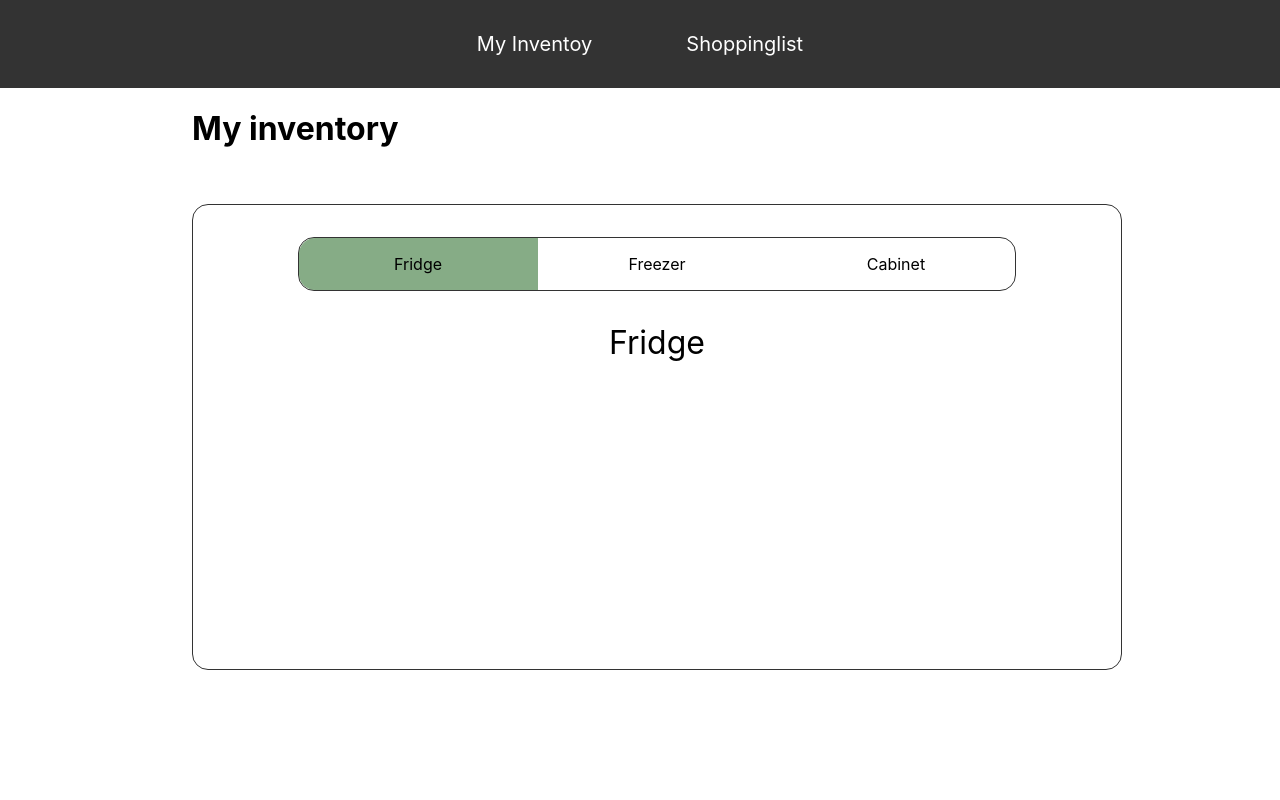
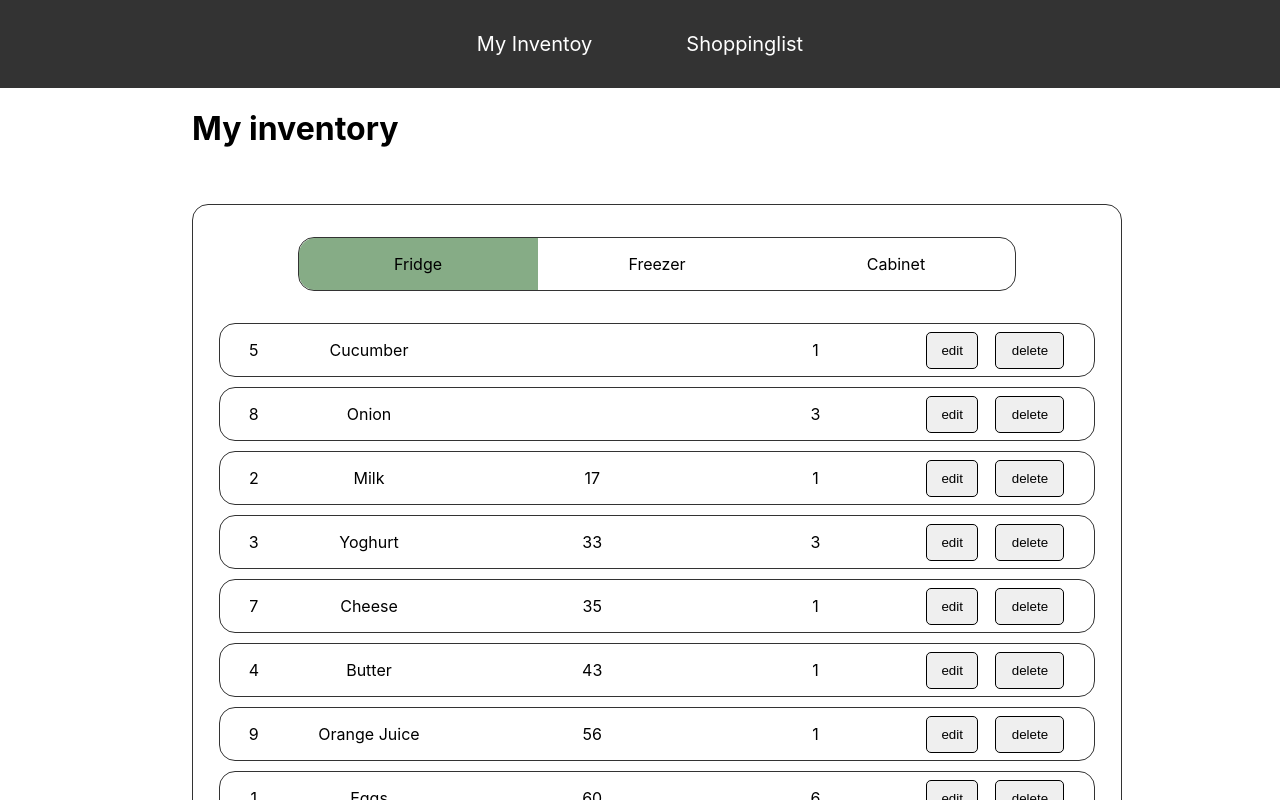
Before and after one commit to JohanneD/foodster, a React (Create React App) app: page / in a window 1280 px wide. Shown: the top 800 px of the page. Built offline with nearby package versions, Linux system fonts and the light colour scheme.

Commit message:
dummy data, and inventorylistItem component

```diff
--- a/src/components/AllTabs/Cabinet.js
+++ b/src/components/AllTabs/Cabinet.js
@@ -1,10 +1,16 @@
 import React from 'react';
 import "./../../styles/Tabs/tabs.css";
+import InventoryListItem from '../ListItems/inventoryListItem';
+import { foodInventoryCabinet } from "./../../data/foodInventoryCabinet.js";
 
 function Cabinet(){
   return (
     <div className="cabinet">
-      <p>Cabinet</p>
+      {foodInventoryCabinet.map((data, key) => {
+          return (
+            <InventoryListItem id={data.id} name={data.name} expiration={data.expiration} amount={data.amount} />
+          );
+        })}
     </div>
   );
 }
--- a/src/components/AllTabs/Freezer.js
+++ b/src/components/AllTabs/Freezer.js
@@ -1,10 +1,16 @@
 import React from 'react';
+import InventoryListItem from '../ListItems/inventoryListItem';
+import { foodInventoryFreezer } from "./../../data/foodInventoryFreezer.js";
 import "./../../styles/Tabs/tabs.css";
 
 function Freezer(){
   return (
     <div className="freezer">
-      <p>Freezer</p>
+      {foodInventoryFreezer.map((data, key) => {
+          return (
+            <InventoryListItem id={data.id} name={data.name} expiration={data.expiration} amount={data.amount} />
+          );
+        })}
     </div>
   );
 }
--- a/src/components/AllTabs/Fridge.js
+++ b/src/components/AllTabs/Fridge.js
@@ -1,10 +1,41 @@
 import React from 'react';
+import InventoryListItem from '../ListItems/inventoryListItem';
+import { foodInventoryFridge } from "./../../data/foodInventoryFridge.js";
 import "./../../styles/Tabs/tabs.css";
 
+function toDaysUntil(expiration){
+  const current = new Date();
+  var diffDays = null;
+  if (expiration !== ""){
+      const date1 = new Date(expiration.split('/').reverse().join('-'));
+      const date2 = new Date(`${current.getFullYear()}/${current.getMonth()+1}/${current.getDate()}`);
+      const diffTime = Math.abs(date2 - date1);
+
+      diffDays = Math.ceil(diffTime / (1000 * 60 * 60 * 24));
+  };
+  return diffDays
+}
+
+
 function Fridge(){
+  console.log(foodInventoryFridge);
+  var foodFridge = foodInventoryFridge.sort((a, b) => {
+
+    if (toDaysUntil(a.expiration) < toDaysUntil(b.expiration)) {
+      return -1;
+    }
+    return 1;
+  });
+
+  console.log(foodFridge);
+
   return (
     <div className="fridge">
-      <p>Fridge</p>
+      {foodFridge.map((data, key) => {
+          return (
+            <InventoryListItem key={key} id={data.id} name={data.name} expiration={data.expiration} amount={data.amount} />
+          );
+        })}
     </div>
   );
 }
--- /dev/null
+++ b/src/components/ListItems/inventoryListItem.js
@@ -0,0 +1,50 @@
+import React from 'react';
+import "./../../styles/inventoryitem.css";
+
+function InventoryListItem({ id, name, expiration, amount }){
+    const current = new Date();
+    var diffDays = null;
+    if (expiration !== ""){
+        const date1 = new Date(expiration.split('/').reverse().join('-'));
+        const date2 = new Date(`${current.getFullYear()}/${current.getMonth()+1}/${current.getDate()}`);
+        const diffTime = Math.abs(date2 - date1);
+
+        diffDays = Math.ceil(diffTime / (1000 * 60 * 60 * 24));
+    };
+  return (
+    //subtract expiration date from current date
+      <div className="inventory_container">
+        <div className="inventory_id">
+            <p>{id}</p>
+        </div>
+        <div className="inventory_name">
+            <p>{name}</p>
+        </div>
+        <div className="inventory_expliration">
+            <p>{diffDays}</p>
+        </div>
+        <div className="inventory_amount">
+            <p>{amount}</p>
+        </div>
+        <div className="inventory_edit">
+            <button className='edit_item_button'>edit</button>
+            <button className='delete_item_button'>delete</button>
+        </div>
+            {/*<div class="grid-contitem">
+                <div class="item1">
+                    <div class="inventory-heading">{name}</div>
+                    <div class="inventory-expriation">Expiration date: {expiration}</div>
+                </div>
+                <div class="item2">
+                    <div class="amount-adjuster">
+                        <button class="indecrement-button" onClick="decrement()">-</button>
+                        <div id="amount-item">{amount}</div>
+                        <button class="indecrement-button" onClick="increment()">+</button>
+                    </div>
+                </div>
+            </div>
+        */}
+        </div>
+  );
+}
+export default InventoryListItem;
--- /dev/null
+++ b/src/data/foodInventoryCabinet.js
@@ -0,0 +1,56 @@
+export var foodInventoryCabinet = [
+    {
+      id: "1",
+      name: "Pasta",
+      expiration: "22/06/2023",
+      amount: "2",
+    },
+    {
+        id: "2",
+        name: "Potatos",
+        expiration: "",
+        amount: "8",
+    },
+    {
+        id: "3",
+        name: "Oats",
+        expiration: "23/04/2023",
+        amount: "2",
+    },
+    {
+        id: "4",
+        name: "Nesquick Cerial",
+        expiration: "11/09/2023",
+        amount: "2",
+    },
+    {
+        id: "5",
+        name: "Salt",
+        expiration: "",
+        amount: "1",
+    },
+    {
+        id: "6",
+        name: "Pepper",
+        expiration: "",
+        amount: "1",
+    },
+    {
+        id: "7",
+        name: "Coffee",
+        expiration: "",
+        amount: "2",
+    },
+    {
+        id: "8",
+        name: "Peanutbutter",
+        expiration: "14/06/2023",
+        amount: "1",
+    },
+    {
+        id: "9",
+        name: "Nutella",
+        expiration: "18/07/2023",
+        amount: "1",
+    },
+  ];
--- /dev/null
+++ b/src/data/foodInventoryFreezer.js
@@ -0,0 +1,32 @@
+export var foodInventoryFreezer = [
+    {
+      id: "1",
+      name: "Blueberries",
+      expiration: "",
+      amount: "1",
+    },
+    {
+        id: "2",
+        name: "Chicken",
+        expiration: "",
+        amount: "5",
+    },
+    {
+        id: "3",
+        name: "Bread",
+        expiration: "",
+        amount: "1",
+    },
+    {
+        id: "4",
+        name: "Wok Mix",
+        expiration: "",
+        amount: "1",
+    },
+    {
+        id: "5",
+        name: "Ice Cream",
+        expiration: "",
+        amount: "1",
+    },
+  ];
--- /dev/null
+++ b/src/data/foodInventoryFridge.js
@@ -0,0 +1,56 @@
+export var foodInventoryFridge = [
+    {
+      id: "1",
+      name: "Eggs",
+      expiration: "22/03/2023",
+      amount: "6",
+    },
+    {
+        id: "2",
+        name: "Milk",
+        expiration: "07/02/2023",
+        amount: "1",
+    },
+    {
+        id: "3",
+        name: "Yoghurt",
+        expiration: "23/02/2023",
+        amount: "3",
+    },
+    {
+        id: "4",
+        name: "Butter",
+        expiration: "05/03/2023",
+        amount: "1",
+    },
+    {
+        id: "5",
+        name: "Cucumber",
+        expiration: "",
+        amount: "1",
+    },
+    {
+        id: "6",
+        name: "Ham",
+        expiration: "22/03/2023",
+        amount: "1",
+    },
+    {
+        id: "7",
+        name: "Cheese",
+        expiration: "25/02/2023",
+        amount: "1",
+    },
+    {
+        id: "8",
+        name: "Onion",
+        expiration: "",
+        amount: "3",
+    },
+    {
+        id: "9",
+        name: "Orange Juice",
+        expiration: "18/03/2023",
+        amount: "1",
+    },
+  ];
--- a/src/styles/Tabs/tabs.css
+++ b/src/styles/Tabs/tabs.css
@@ -57,9 +57,3 @@
   .tabs_list li.active {
     background: rgba(15, 90, 15, 0.5);
   }
-
-  .fridge p, .freezer p, .cabinet p {
-    font-size: 2rem;
-    text-align: center;
-    color: black;
-  }
--- /dev/null
+++ b/src/styles/inventoryitem.css
@@ -0,0 +1,86 @@
+.inventory_container{
+    display: flex;
+    margin: 10px;
+    flex-direction: row;
+    border: 1px solid #333;
+    justify-content: space-evenly;
+    border-radius: 1rem;
+    padding: 0 5px 0 5px;
+}
+
+.inventory_id {
+    display: flex;
+    width: 5%;
+    color: black;
+    justify-content: center;
+}
+.inventory_name {
+    display: flex;
+    color: black;
+    width: 20%;
+    justify-content: center;
+}
+.inventory_expliration {
+    display: flex;
+    color: black;
+    width: 30%;
+    justify-content: center;
+}
+.inventory_amount {
+    display: flex;
+    color: black;
+    width: 20%;
+    justify-content: center;
+}
+.inventory_edit {
+    width: 20%;
+    display: flex;
+    justify-content: space-evenly;
+    align-items: center;
+}
+
+.delete_item_button{
+    width: 40%;
+    height: 70%;
+    border: 2px;
+    border-radius: 5px;
+    border: 1px solid black;
+}
+
+.edit_item_button{
+    width: 30%;
+    height: 70%;
+    border: 2px;
+    border-radius: 5px;
+    border: 1px solid black;
+}
+
+.grid_contitem{
+    border: 1px solid rgba(0, 0, 0, 0.8);
+    border-radius: 5px;
+    display: flex;
+    flex-direction: row;
+}
+
+
+.amount-adjuster{
+    position: absolute;
+    display: flex;
+    flex-direction: row;
+    align-items: center;
+    text-align: center;
+    right: 30px;
+    top: 15px;
+}
+
+.indecrement-button{
+    width: 30px;
+    height: 30px;
+    border: 2px;
+    border-radius: 5px;
+    border: 1px solid black;
+}
+
+.indecrement-button:hover{
+    box-shadow: 0px 2px 2px rgba(0, 0, 0, 0.3);
+}
```
Also changed, not shown: src/Images/edit.png (added).
